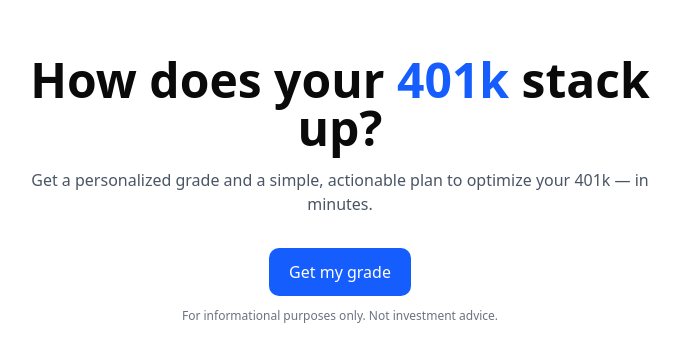
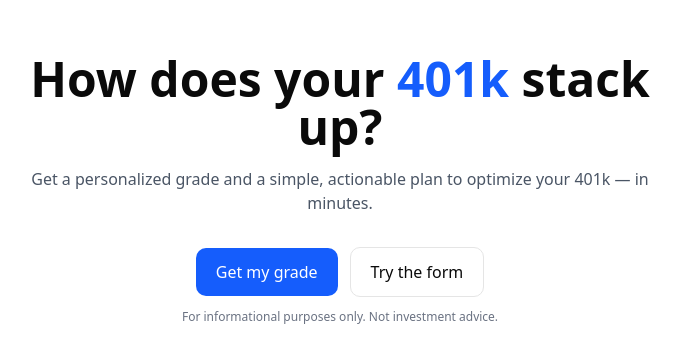
Before and after one commit to rremling/gradeyour401k, a Next.js app: page / in a window 1280 px wide. Shown: the part 210-572 px from the top of the page, without its empty margins (300-981 px from the left). Built offline with nearby package versions, Linux system fonts and the light colour scheme.

Commit message:
Update page.tsx

```diff
--- a/src/app/page.tsx
+++ b/src/app/page.tsx
@@ -1,3 +1,4 @@
+// src/app/page.tsx
 import Link from "next/link";
 
 export default function Home() {
@@ -10,14 +11,22 @@ export default function Home() {
         <p className="mt-4 text-gray-600">
           Get a personalized grade and a simple, actionable plan to optimize your 401k — in minutes.
         </p>
-        <div className="mt-8">
+
+        <div className="mt-8 flex items-center justify-center gap-3">
           <Link
             href="/pricing"
             className="inline-block rounded-lg bg-blue-600 text-white px-5 py-3 hover:bg-blue-700"
           >
             Get my grade
           </Link>
+          <Link
+            href="/grade/new"
+            className="inline-block rounded-lg border px-5 py-3 hover:bg-gray-50"
+          >
+            Try the form
+          </Link>
         </div>
+
         <p className="mt-3 text-xs text-gray-500">
           For informational purposes only. Not investment advice.
         </p>
```
